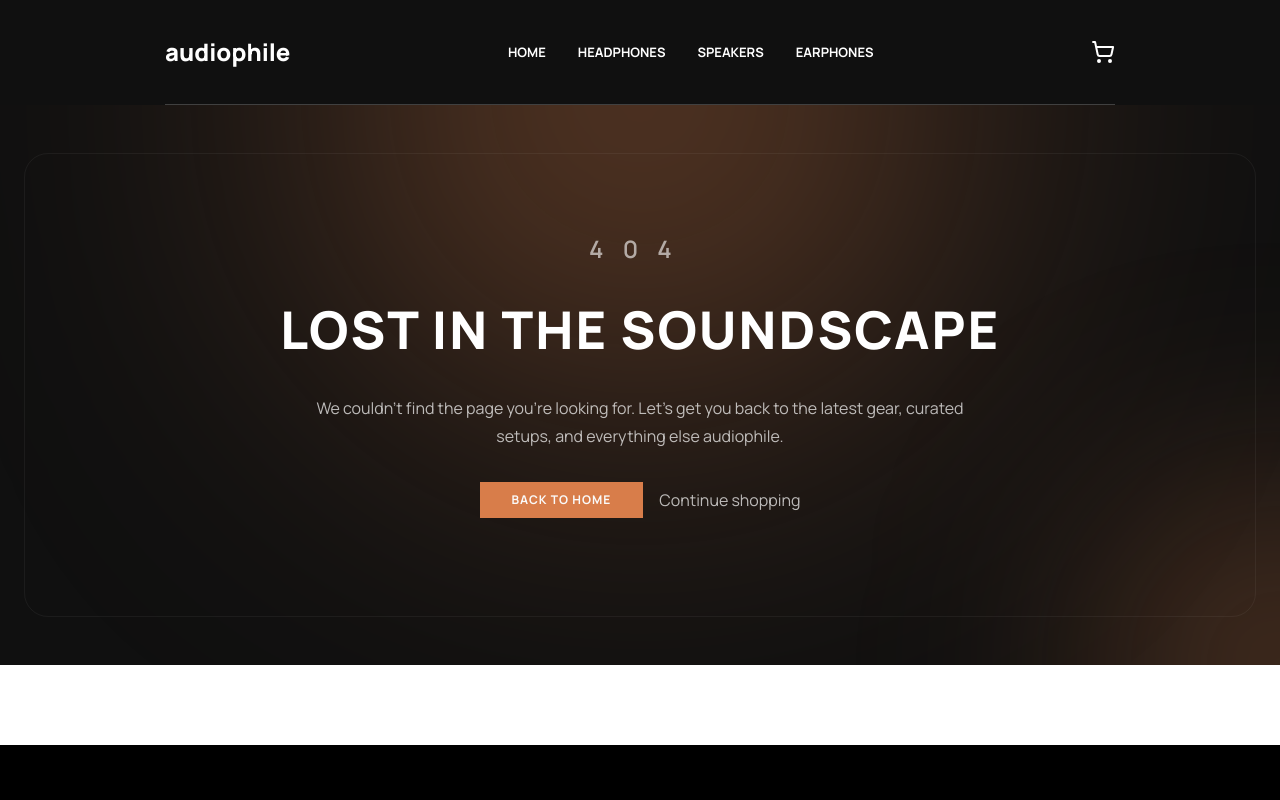
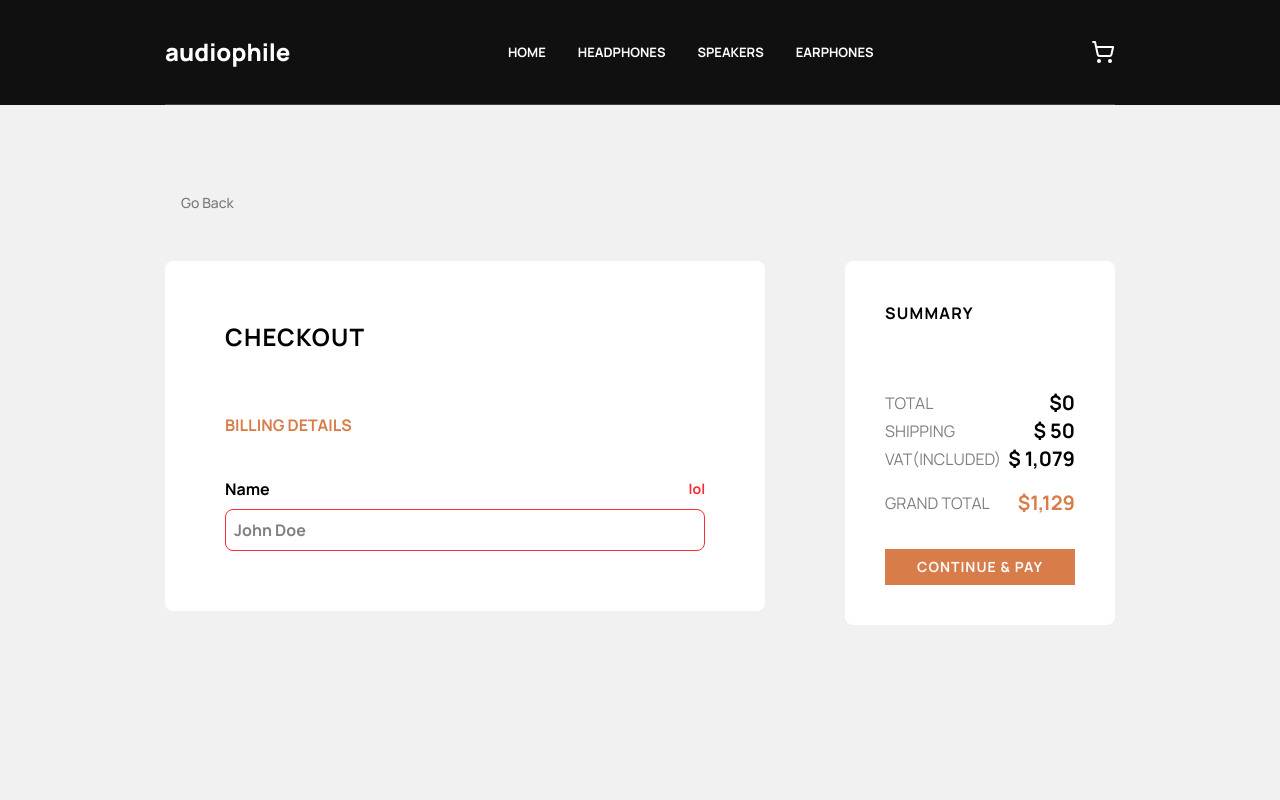
Before and after one commit to DammyCodes-all/audiophile-e-commerce, a Next.js app: page /checkout in a window 1280 px wide. Before the commit this address had no page. Shown: the top 800 px of the page. Built offline with nearby package versions, Linux system fonts and the light colour scheme.

Commit message:
feat: Implement checkout page with form and summary components

```diff
--- a/package.json
+++ b/package.json
@@ -17,7 +17,8 @@
     "next": "16.0.1",
     "react": "19.2.0",
     "react-dom": "19.2.0",
-    "tailwind-merge": "^3.3.1"
+    "tailwind-merge": "^3.3.1",
+    "zod": "^4.1.12"
   },
   "devDependencies": {
     "@tailwindcss/postcss": "^4",
--- /dev/null
+++ b/src/app/checkout/_components/CheckOutForm.tsx
@@ -0,0 +1,20 @@
+import React from "react";
+import Input from "./input";
+
+const CheckOutForm = () => {
+  return (
+    <div className="size-full bg-theme-white p-15 flex flex-col gap-10 rounded-md">
+      <h1 className="uppercase tracking-[1.2px] text-2xl font-bold">
+        CheckOut
+      </h1>
+      <div className="mt-5 flex flex-col gap-10 font-bold">
+        <h2 className="text-theme-dark-orange text-left uppercase traking-[1.2px]">
+          Billing details
+        </h2>
+        <Input name="Name" placeholder="John Doe" error={"lol"} />
+      </div>
+    </div>
+  );
+};
+
+export default CheckOutForm;
--- /dev/null
+++ b/src/app/checkout/_components/Summary.tsx
@@ -0,0 +1,53 @@
+"use client";
+
+import { BigBtn } from "@/components/btn";
+import { calculateCartTotal, useCartContext } from "@/components/CartContext";
+import CartProduct from "@/components/CartProduct";
+const Summary = () => {
+  const { cartProducts } = useCartContext();
+  return (
+    <div className="size-full rounded-md md:w-4/10 bg-theme-white flex flex-col gap-8 p-10">
+      <h2 className="uppercase tracking-[1.2px] font-bold">summary</h2>
+      <div className="flex flex-col gap-5 justify-center ">
+        {cartProducts.map((product) => (
+          <CartProduct
+            name={product.name}
+            key={product.name}
+            amount={product.amount}
+            summary
+            price={product.price}
+            imageUrl={product.imageUrl ?? ""}
+          />
+        ))}
+      </div>
+      <div>
+        <div className="w-full flex justify-between items-center">
+          <p className="text-theme-black/50 ">TOTAL</p>
+          <h2 className="text-xl font-bold">{`$${calculateCartTotal(
+            cartProducts
+          ).toLocaleString()}`}</h2>
+        </div>
+        <div className="w-full flex justify-between items-center">
+          <p className="text-theme-black/50 uppercase">shipping</p>
+          <h2 className="text-xl font-bold">{`$ 50`}</h2>
+        </div>
+        <div className="w-full flex justify-between items-center">
+          <p className="text-theme-black/50 uppercase">Vat(included)</p>
+          <h2 className="text-xl font-bold">{`$ 1,079`}</h2>
+        </div>
+
+        <div className="w-full flex justify-between items-center mt-4">
+          <p className="text-theme-black/50 uppercase">grand total</p>
+          <h2 className="text-xl font-bold text-theme-dark-orange">{`$${(
+            calculateCartTotal(cartProducts) +
+            50 +
+            1079
+          ).toLocaleString()}`}</h2>
+        </div>
+      </div>
+      <BigBtn text="Continue & pay" />
+    </div>
+  );
+};
+
+export default Summary;
--- /dev/null
+++ b/src/app/checkout/_components/input.tsx
@@ -0,0 +1,36 @@
+import React from "react";
+
+const Input = ({
+  error,
+  name,
+  value,
+  placeholder,
+  onChange,
+}: {
+  error?: string | null;
+  name: string;
+  value?: string;
+  placeholder?: string;
+  onChange?: (e: React.ChangeEvent<HTMLInputElement>) => void;
+}) => {
+  return (
+    <div className="flex flex-col gap-2 w-full">
+      <div className="flex flex-row justify-between items-center">
+        <label htmlFor={`input-${name}`}>{name}</label>
+        {error && <p className="text-red-500 text-sm">{error}</p>}
+      </div>
+      <input
+        type="text"
+        name={name}
+        value={value}
+        onChange={onChange}
+        placeholder={placeholder}
+        className={`border p-2 rounded-md ${
+          error ? "border-red-500" : "border-theme-gray"
+        }`}
+      />
+    </div>
+  );
+};
+
+export default Input;
--- /dev/null
+++ b/src/app/checkout/page.tsx
@@ -0,0 +1,19 @@
+import GoBackButton from "@/components/go-back";
+import CheckOutForm from "./_components/CheckOutForm";
+import Summary from "./_components/Summary";
+
+const CheckOutPage = () => {
+  return (
+    <div className="bg-theme-lightgray size-full min-h-screen">
+      <main className="text-theme-black px-10 lg:px-[165px] py-5 space-y-10 pt-20">
+        <GoBackButton />
+        <section className="flex justify-between gap-20">
+          <CheckOutForm />
+          <Summary />
+        </section>
+      </main>
+    </div>
+  );
+};
+
+export default CheckOutPage;
--- a/src/app/globals.css
+++ b/src/app/globals.css
@@ -7,6 +7,7 @@
   --color-theme-dark-orange: #d87d4a;
   --color-theme-dark: #101010;
   --color-theme-lightgray: #f1f1f1;
+  --color-theme-gray: #cfcfcf;
   --color-theme-light: #fafafa;
   --color-theme-white: #ffffff;
   --color-theme-black: #000000;
--- a/src/components/CartProduct.tsx
+++ b/src/components/CartProduct.tsx
@@ -8,11 +8,13 @@ const CartProduct = ({
   name,
   price,
   imageUrl,
+  summary,
 }: {
   amount: number;
   name: string;
   price: number;
   imageUrl: string;
+  summary?: boolean;
 }) => {
   const { updateAmount } = useCartContext();
 
@@ -38,11 +40,15 @@ const CartProduct = ({
         </div>
       </div>
       <div>
-        <ProductCartBtn
-          count={amount}
-          onIncrement={increment}
-          onDecrement={decrement}
-        />
+        {summary ? (
+          <p className="font-bold text-theme-black/50">x{amount}</p>
+        ) : (
+          <ProductCartBtn
+            count={amount}
+            onIncrement={increment}
+            onDecrement={decrement}
+          />
+        )}
       </div>
     </div>
   );
--- a/src/components/navbar.tsx
+++ b/src/components/navbar.tsx
@@ -4,6 +4,7 @@ import { useState } from "react";
 import { navLinks } from "@/lib/constants";
 import { ShoppingCart, Menu, X } from "lucide-react";
 import { NavLink } from "./nav-link";
+import Link from "next/link";
 import {
   Dialog,
   DialogTrigger,
@@ -77,7 +78,7 @@ const Navbar = () => {
             {cartProducts.length === 0 && (
               <DialogDescription>Your cart is empty.</DialogDescription>
             )}
-            <div className="flex flex-col gap-10 justify-center">
+            <div className="flex flex-col gap-5 justify-center">
               {cartProducts.map((product) => (
                 <CartProduct
                   name={product.name}
@@ -94,7 +95,9 @@ const Navbar = () => {
                 cartProducts
               ).toLocaleString()}`}</h2>
             </div>
-            <BigBtn text="CheckOut" className="w-full" />
+            <Link href="/checkout">
+              <BigBtn text="CheckOut" className="w-full" />
+            </Link>
           </DialogContent>
         </Dialog>
       </div>
```
Also changed, not shown: 1 other file (tests, documents, lock files or other folders).
